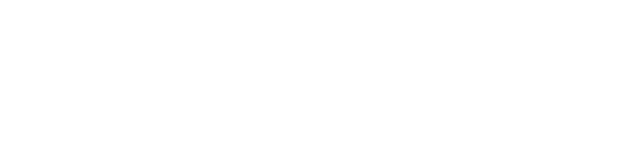
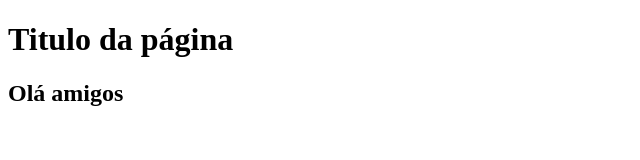
Before and after one commit to Santhiago-lght/Projeto-teste-, a plain HTML site: page index.html in a window 1280 px wide. Shown: the whole page, without its empty margins (0-640 px from the left). Drawn offline with Linux system fonts and the light colour scheme.

Commit message:
hoje criamos o título e o subtítulo e o olá word

```diff
--- a/index.html
+++ b/index.html
@@ -6,6 +6,7 @@
     <title>Document</title>
 </head>
 <body>
-
+        <h1> Titulo da página </h1>
+        <h2> Olá amigos</h2>
 </body>
 </html>
```
